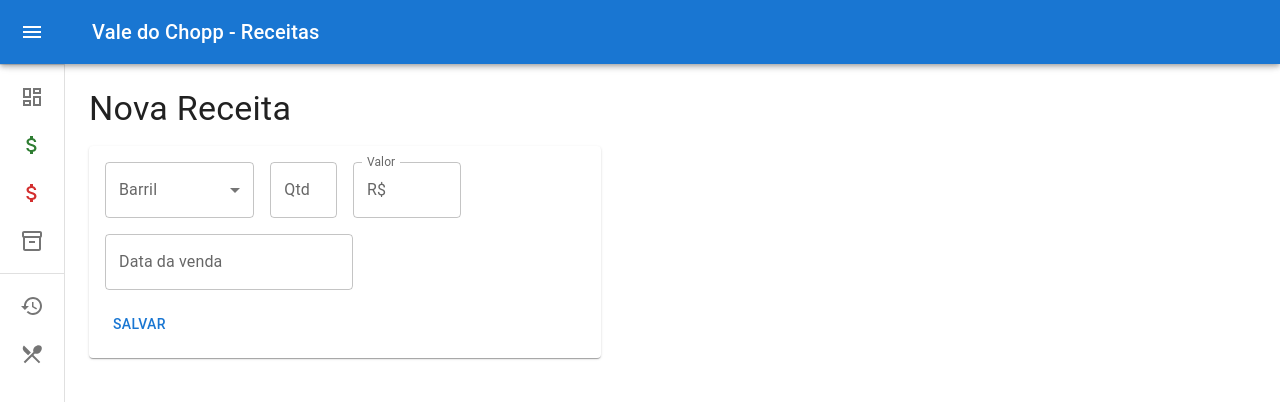
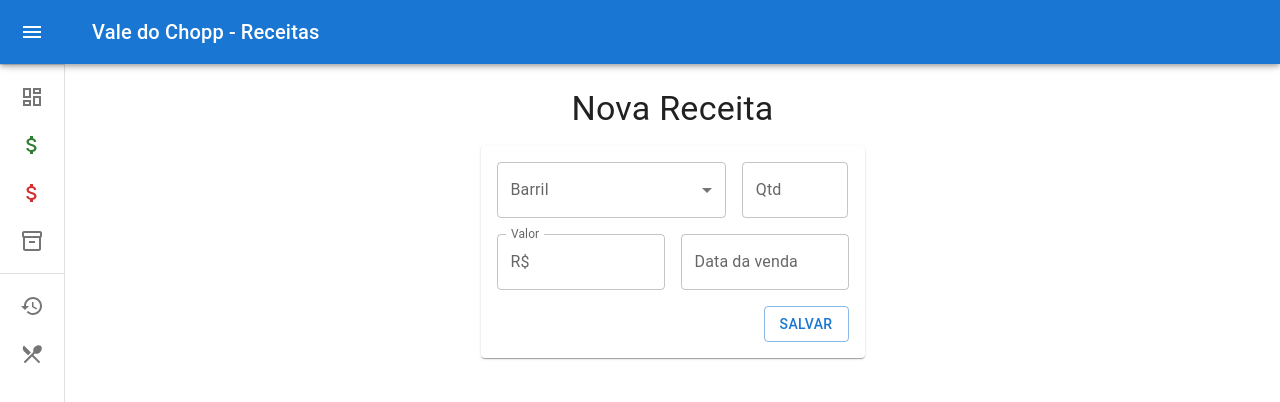
Before and after one commit to rafaelc-rb/vale-do-chopp, a Next.js app in the folder web-frontend/: page /revenue in a window 1280 px wide. Shown: the top 402 px of the page. Built offline with nearby package versions, Linux system fonts and the light colour scheme.

Commit message:
feat: revenue page style update

```diff
--- a/web-frontend/app/revenue/page.tsx
+++ b/web-frontend/app/revenue/page.tsx
@@ -79,12 +79,15 @@ export default function Revenue() {
         display: "flex",
         flexDirection: "column",
         gap: "1rem",
+        alignItems: "center",
       }}
     >
-      <Typography variant="h4">Nova Receita</Typography>
-      <Paper sx={{ padding: "1rem", width: "40vw" }}>
+      <Typography variant="h4" sx={{ alignSelf: "left" }}>
+        Nova Receita
+      </Typography>
+      <Paper sx={{ padding: "1rem", width: "30vw" }}>
         <Grid container spacing={2} rowSpacing={2}>
-          <Grid xs={4}>
+          <Grid xs={8}>
             <FormControl fullWidth>
               <InputLabel id="demo-simple-select-label">Barril</InputLabel>
               <Select
@@ -100,14 +103,14 @@ export default function Revenue() {
               </Select>
             </FormControl>
           </Grid>
-          <Grid xs={2}>
+          <Grid xs={4}>
             <TextField
               label="Qtd"
               type="number"
               onChange={handleChange("amount")}
             />
           </Grid>
-          <Grid xs={3}>
+          <Grid xs={6}>
             <TextField
               label="Valor"
               InputProps={{
@@ -119,7 +122,7 @@ export default function Revenue() {
               onChange={handleChange("price")}
             />
           </Grid>
-          <Grid xs={12}>
+          <Grid xs={6}>
             <LocalizationProvider dateAdapter={AdapterDayjs}>
               <DatePicker
                 label="Data da venda"
@@ -135,8 +138,10 @@ export default function Revenue() {
               />
             </LocalizationProvider>
           </Grid>
-          <Grid xs={12}>
-            <Button onClick={() => handleSubmit()}>Salvar</Button>
+          <Grid xs={12} sx={{ display: "flex", justifyContent: "flex-end" }}>
+            <Button variant="outlined" onClick={() => handleSubmit()}>
+              Salvar
+            </Button>
           </Grid>
         </Grid>
       </Paper>
```
